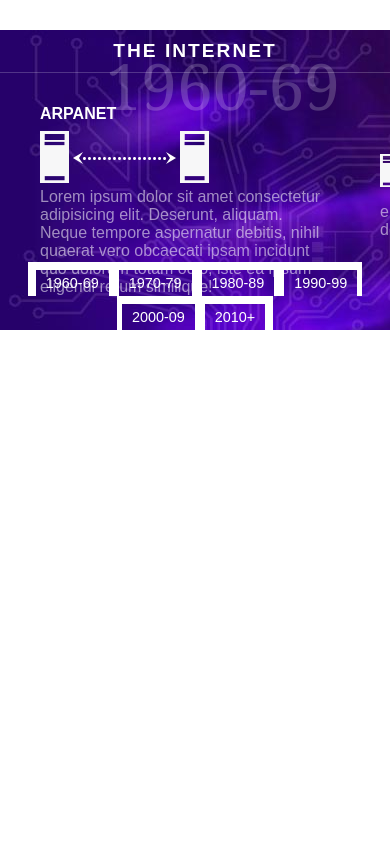
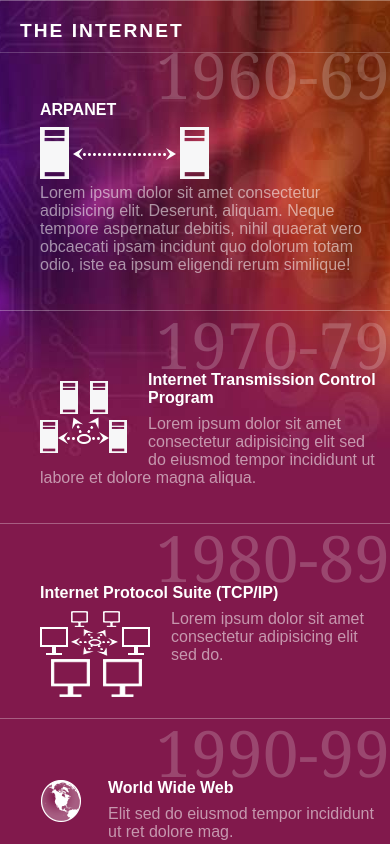
Before and after one commit to AlexCsanyi/Timeline, a plain HTML site: page 1 - Starter files/index.html in a window 390 px wide. Shown: the top 844 px of the page. Drawn offline with Linux system fonts and the light colour scheme.

Commit message:
optimized for small screens added additional JS scripts

```diff
--- a/1 - Starter files/includes/timeline.css
+++ b/1 - Starter files/includes/timeline.css
@@ -168,3 +168,56 @@ body {
 .clear_both {
   clear: both;
 }
+
+@media screen and (max-width: 500px) {
+  .timeline {
+    margin: 0px;
+    background: #81194c url(../images/background_small.jpg) no-repeat center 0px;
+  }
+  .timeline h1 {
+    text-align: left;
+    padding: 10px 10px 10px 20px;
+  }
+  .timeline .panel_container {
+    height: auto;
+    background: none;
+    filter: none;
+    margin: 0px;
+  }
+  .timeline .panel_slider {
+    position: static;
+    height: auto;
+  }
+  .timeline .panel {
+    width: auto;
+    height: auto;
+    position: static;
+    border-top: 1px solid rgba(255, 255, 255, 0.3);
+    padding-bottom: 20px;
+  }
+  .timeline nav {
+    display: none;
+  }
+  .timeline .background_slider {
+    display: none;
+  }
+  .timeline .panel:first-child {
+    padding-top: 40px;
+  }
+  .timeline .panel_content {
+    padding-top: 60px;
+  }
+  .timeline .panel_content .label {
+    top: -10px;
+    right: 10x;
+  }
+  .timeline .panel img.www {
+    margin: 0px 25px 0px 0px;
+  }
+  .timeline .panel img.voip {
+    margin: 10px 40px 0px 20px;
+  }
+  .timeline .panel img.telecommunications_usage {
+    margin: 10px 15px 0px 0px;
+  }
+}
--- a/1 - Starter files/includes/timeline.js
+++ b/1 - Starter files/includes/timeline.js
@@ -10,6 +10,7 @@ $(document).ready(function() {
   timelineWidth = $(".timeline").width();
   totalPanels = $(".timeline .panel").length;
   adjustLayout();
+  setInterval(checkWindowSize, 1000);
 });
 
 function adjustLayout() {
@@ -31,6 +32,7 @@ function adjustLayout() {
 function activateNavigation() {
   $(".timeline nav a").on("click", function() {
     currentPanel = $(this).index();
+    timelineWidth = $(".timeline").width();
 
     $(".timeline nav a").removeClass("selected");
     $(this).addClass("selected");
@@ -55,3 +57,22 @@ function activateNavigation() {
     );
   });
 }
+
+function checkWindowSize() {
+  var newTimelineWidth = $(".timeline").width();
+
+  if (newTimelineWidth > 500 && timelineWidth > 500) {
+  } else if (newTimelineWidth < 500 && timelineWidth < 500) {
+  } else {
+    if (newTimelineWidth > 500 && timelineWidth < 500) {
+      firstRun = true;
+    }
+  }
+
+  timelineWidth = newTimelineWidth;
+
+  if (firstRun == true) {
+    $(".timeline nav a:nth-child(" + (currentPanel + 1) + ")").trigger("click");
+    firstRun = false;
+  }
+}
```
